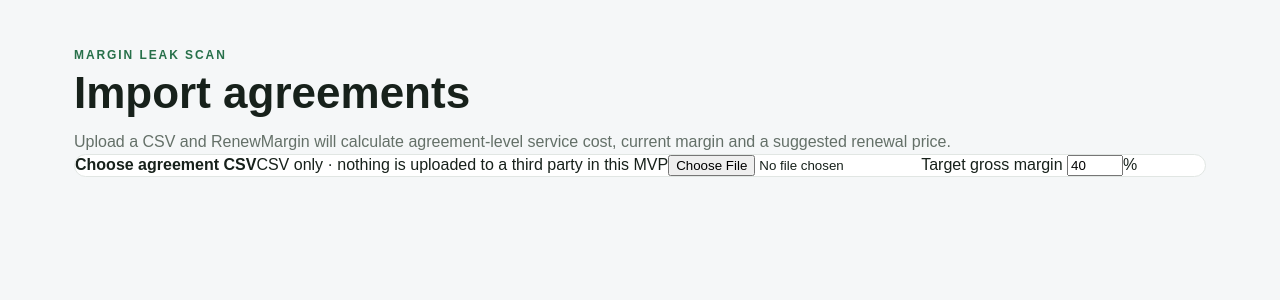
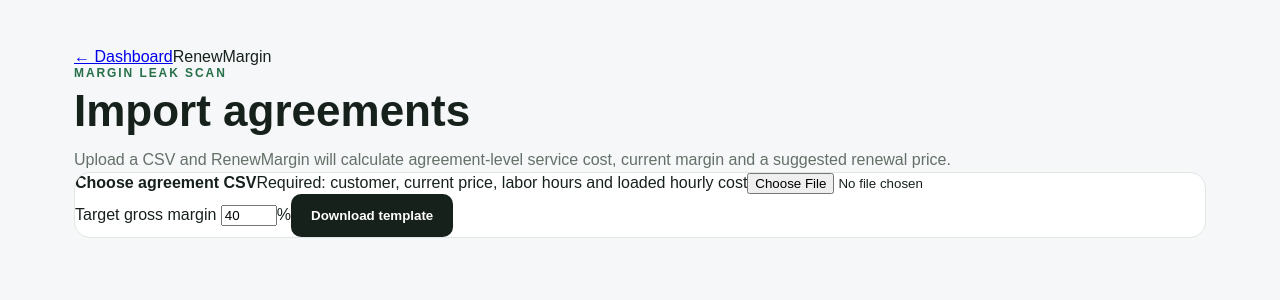
Before and after one commit to cruptlabs-cmd/renewmargin, a Next.js app: page /import in a window 1280 px wide. Shown: the top 300 px of the page. Built offline with nearby package versions, Linux system fonts and the light colour scheme.

Commit message:
Complete CSV scan with summary and export

```diff
--- a/app/import/page.tsx
+++ b/app/import/page.tsx
@@ -1,5 +1,6 @@
 'use client';
 
+import Link from 'next/link';
 import { useMemo, useState } from 'react';
 import { numberValue, parseCsv, type CsvRow } from '../../lib/csv';
 
@@ -14,52 +15,126 @@ const aliases: Record<string, string[]> = {
 };
 
 function find(row: CsvRow, field: string) {
-  const key = aliases[field].find(a => Object.keys(row).some(k => k.toLowerCase() === a));
-  if (!key) return '';
-  const actual = Object.keys(row).find(k => k.toLowerCase() === key);
+  const keys = Object.keys(row);
+  const actual = keys.find(k => aliases[field].includes(k.trim().toLowerCase()));
   return actual ? row[actual] : '';
+}
+
+function csvEscape(value: string | number) {
+  const text = String(value);
+  return /[",\n]/.test(text) ? `"${text.replace(/"/g, '""')}"` : text;
 }
 
 export default function ImportPage() {
   const [rows, setRows] = useState<CsvRow[]>([]);
   const [fileName, setFileName] = useState('');
   const [targetMargin, setTargetMargin] = useState(40);
+  const [error, setError] = useState('');
 
   const analysis = useMemo(() => rows.map((row, index) => {
     const current = numberValue(find(row, 'current_price'));
-    const labor = numberValue(find(row, 'labor_hours')) * numberValue(find(row, 'loaded_hourly_cost'));
-    const cost = labor + numberValue(find(row, 'material_cost')) + numberValue(find(row, 'visit_overhead'));
+    const laborHours = numberValue(find(row, 'labor_hours'));
+    const hourlyCost = numberValue(find(row, 'loaded_hourly_cost'));
+    const materialCost = numberValue(find(row, 'material_cost'));
+    const overhead = numberValue(find(row, 'visit_overhead'));
+    const cost = laborHours * hourlyCost + materialCost + overhead;
     const margin = current > 0 ? ((current - cost) / current) * 100 : 0;
     const recommended = targetMargin < 100 ? cost / (1 - targetMargin / 100) : cost;
-    return { id: index, customer: find(row, 'customer') || `Agreement ${index + 1}`, current, cost, margin, recommended, renewal: find(row, 'renewal_date') };
+    return {
+      id: index,
+      customer: find(row, 'customer') || `Agreement ${index + 1}`,
+      current,
+      cost,
+      margin,
+      recommended,
+      upside: Math.max(0, recommended - current),
+      renewal: find(row, 'renewal_date'),
+      valid: current > 0 && cost >= 0
+    };
   }), [rows, targetMargin]);
+
+  const sorted = useMemo(() => [...analysis].sort((a,b) => a.margin-b.margin), [analysis]);
+  const summary = useMemo(() => ({
+    atRisk: analysis.filter(a => a.valid && a.margin < targetMargin).length,
+    currentRevenue: analysis.reduce((sum,a) => sum + a.current, 0),
+    serviceCost: analysis.reduce((sum,a) => sum + a.cost, 0),
+    potentialUpside: analysis.filter(a => a.valid && a.margin < targetMargin).reduce((sum,a) => sum + a.upside, 0)
+  }), [analysis, targetMargin]);
 
   async function load(file?: File) {
     if (!file) return;
+    setError('');
+    const parsed = parseCsv(await file.text());
+    if (!parsed.length) {
+      setRows([]);
+      setError('No usable rows found. Check that the file is a CSV with a header row.');
+      return;
+    }
     setFileName(file.name);
-    setRows(parseCsv(await file.text()));
+    setRows(parsed);
+  }
+
+  function downloadResults() {
+    const header = ['customer','current_price','actual_service_cost','current_margin_percent','recommended_renewal_price','potential_annual_recovery','renewal_date'];
+    const lines = sorted.map(a => [a.customer,a.current.toFixed(2),a.cost.toFixed(2),a.margin.toFixed(2),a.recommended.toFixed(2),a.upside.toFixed(2),a.renewal].map(csvEscape).join(','));
+    const blob = new Blob([[header.join(','), ...lines].join('\n')], { type: 'text/csv;charset=utf-8' });
+    const url = URL.createObjectURL(blob);
+    const link = document.createElement('a');
+    link.href = url;
+    link.download = 'renewmargin-results.csv';
+    link.click();
+    URL.revokeObjectURL(url);
+  }
+
+  function downloadTemplate() {
+    const sample = 'customer,current_price,labor_hours,loaded_hourly_cost,material_cost,visit_overhead,renewal_date\nJohnson Residence,219,2.8,52,31,20,2026-10-15\nGarcia Residence,349,2.1,52,18,20,2026-11-01';
+    const blob = new Blob([sample], { type: 'text/csv;charset=utf-8' });
+    const url = URL.createObjectURL(blob);
+    const link = document.createElement('a');
+    link.href = url;
+    link.download = 'renewmargin-template.csv';
+    link.click();
+    URL.revokeObjectURL(url);
   }
 
   return <main className="shell">
+    <nav className="topNav"><Link href="/">← Dashboard</Link><span>RenewMargin</span></nav>
     <div className="eyebrow">MARGIN LEAK SCAN</div>
     <h1>Import agreements</h1>
     <p className="sub">Upload a CSV and RenewMargin will calculate agreement-level service cost, current margin and a suggested renewal price.</p>
+
     <section className="panel importPanel">
       <label className="drop">
         <strong>{fileName || 'Choose agreement CSV'}</strong>
-        <span>{rows.length ? `${rows.length} agreements loaded` : 'CSV only · nothing is uploaded to a third party in this MVP'}</span>
+        <span>{rows.length ? `${rows.length} agreements loaded` : 'Required: customer, current price, labor hours and loaded hourly cost'}</span>
         <input type="file" accept=".csv,text/csv" onChange={e => load(e.target.files?.[0])} />
       </label>
-      <label className="marginInput">Target gross margin <input type="number" min="1" max="90" value={targetMargin} onChange={e => setTargetMargin(Number(e.target.value))} />%</label>
+      <div className="importControls">
+        <label className="marginInput">Target gross margin <span><input type="number" min="1" max="90" value={targetMargin} onChange={e => setTargetMargin(Math.min(90, Math.max(1, Number(e.target.value))))} />%</span></label>
+        <button className="secondary" type="button" onClick={downloadTemplate}>Download template</button>
+      </div>
+      {error && <p className="errorText">{error}</p>}
     </section>
-    {analysis.length > 0 && <section className="panel">
-      <div className="tableHead"><strong>Agreement</strong><strong>Current</strong><strong>Cost</strong><strong>Margin</strong><strong>Suggested renewal</strong></div>
-      {analysis.sort((a,b) => a.margin-b.margin).map(item => <div className="tableRow" key={item.id}>
-        <div><strong>{item.customer}</strong><small>{item.renewal || 'Renewal date unavailable'}</small></div>
-        <span>${item.current.toFixed(0)}</span><span>${item.cost.toFixed(0)}</span>
-        <span className={item.margin < targetMargin ? 'bad' : 'good'}>{item.margin.toFixed(1)}%</span>
-        <strong>${item.recommended.toFixed(0)}</strong>
-      </div>)}
-    </section>}
+
+    {analysis.length > 0 && <>
+      <section className="metrics scanMetrics">
+        <article><span>Potential annual margin recovery</span><strong>${summary.potentialUpside.toFixed(0)}</strong></article>
+        <article><span>Agreements below target</span><strong>{summary.atRisk}</strong></article>
+        <article><span>Current annual revenue</span><strong>${summary.currentRevenue.toFixed(0)}</strong></article>
+        <article><span>Calculated service cost</span><strong>${summary.serviceCost.toFixed(0)}</strong></article>
+      </section>
+      <section className="panel">
+        <div className="panelHead"><div><h2>Results</h2><p>Lowest-margin agreements are shown first.</p></div><button type="button" onClick={downloadResults}>Export repricing CSV</button></div>
+        <div className="table importTable">
+          <div className="tableHead"><strong>Agreement</strong><strong>Current</strong><strong>Cost</strong><strong>Margin</strong><strong>Suggested renewal</strong></div>
+          {sorted.map(item => <div className="tableRow" key={item.id}>
+            <div><strong>{item.customer}</strong><small>{item.renewal || 'Renewal date unavailable'}</small></div>
+            <span>${item.current.toFixed(0)}</span><span>${item.cost.toFixed(0)}</span>
+            <span className={item.valid && item.margin < targetMargin ? 'bad' : 'good'}>{item.valid ? `${item.margin.toFixed(1)}%` : 'Needs data'}</span>
+            <strong>{item.valid ? `$${item.recommended.toFixed(0)}` : '—'}</strong>
+          </div>)}
+        </div>
+      </section>
+    </>}
   </main>;
 }
```
